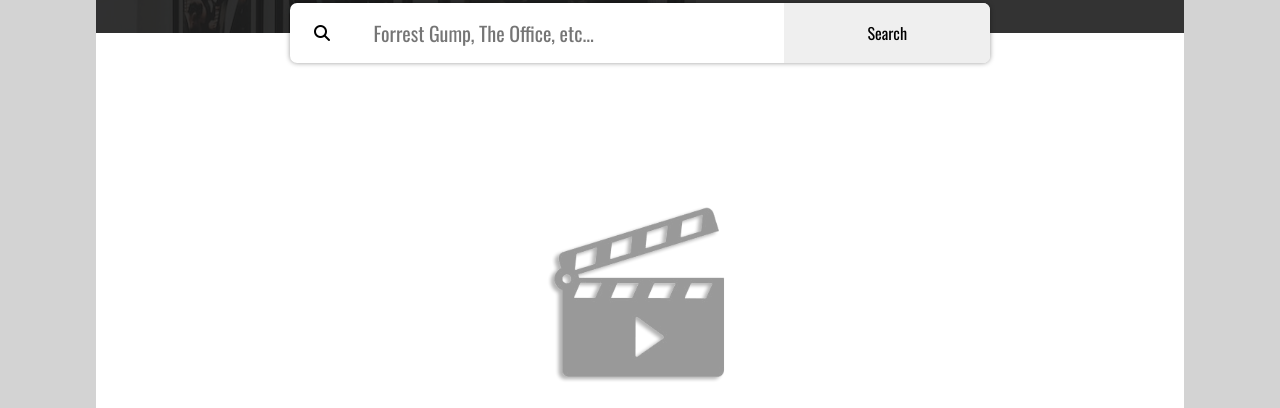
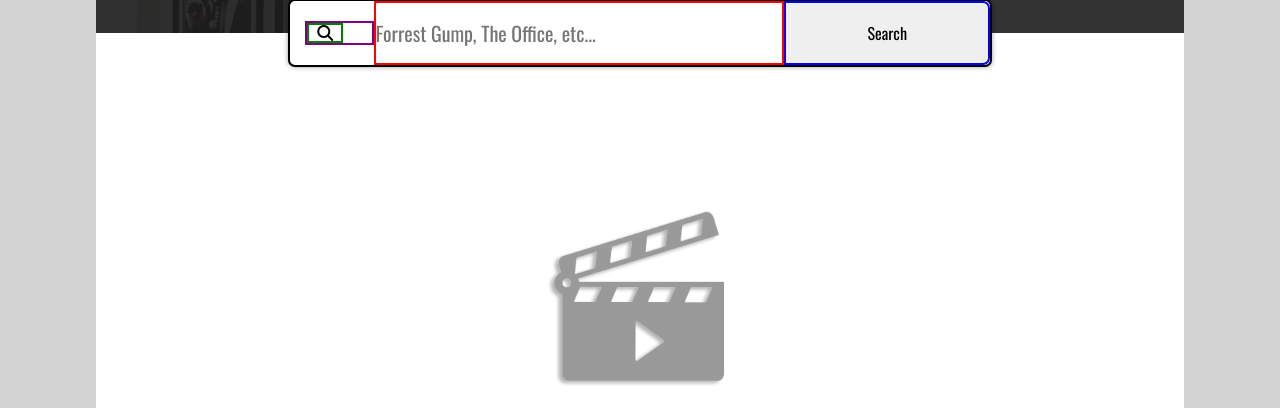
Before and after one commit to JaredIannarino/YouMDb, a plain HTML site: page index.html in a window 1280 px wide. Shown: the part 206-614 px from the top of the page. Drawn offline with nearby package versions, Linux system fonts and the light colour scheme; no server answers.

Commit message:
Update index.css

```diff
--- a/index.css
+++ b/index.css
@@ -105,6 +105,7 @@ main{
     z-index: 2;
     background-color: white;
     max-width: 700px;
+    border: 2px solid black;
 }
 
 .search-bar{
@@ -115,6 +116,7 @@ main{
     cursor: pointer;
     font-size: 1.25rem;
     margin: 0px;
+    border: 2px solid red;
 }
 
 .search-btn-2{
@@ -125,6 +127,7 @@ main{
     border-bottom-right-radius: 7px;
     cursor: pointer;
     color: black;
+    border: 2px solid blue;
 }
 
 .search-btn-1{
@@ -140,6 +143,7 @@ main{
     padding: 0;
     cursor: pointer;
     width: 10%;
+    border: 2px solid purple;
 }
 
 i{
@@ -150,6 +154,7 @@ i{
     margin: 0;
     padding: 0;
     color: black;
+    border: 2px solid green;
 }
 
 .movie-section{
```
